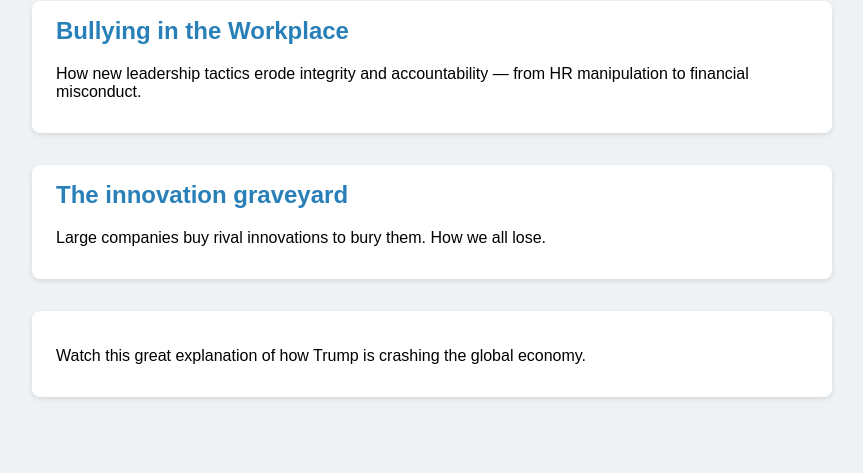
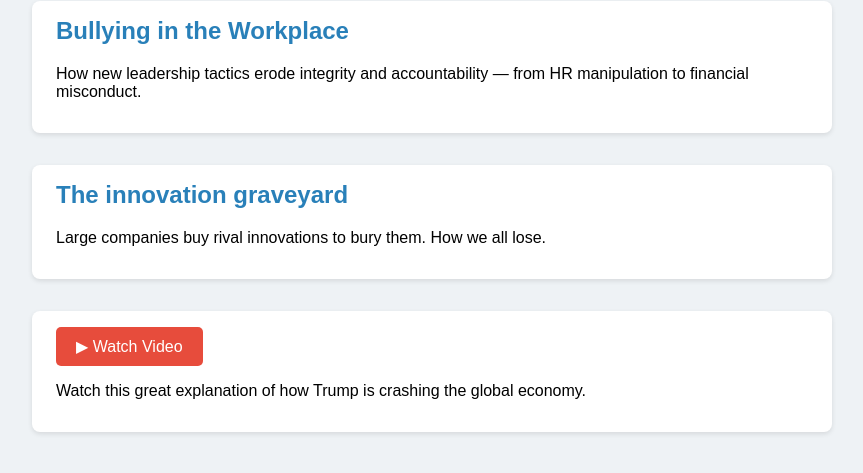
Before and after one commit to Eric-N-Yates/test, a plain HTML site: page index.html in a window 1280 px wide. Shown: the part 111-584 px from the top of the page, without its empty margins (208-1071 px from the left). Drawn offline with Linux system fonts and the light colour scheme.

Commit message:
Update index.html

```diff
--- a/index.html
+++ b/index.html
@@ -55,8 +55,13 @@
     </div>
 
      <div class="post">
-       <h2><a class="button" href="https://www.youtube.com/watch?v=43u3JxB6Umo&list=PL_6zDbB-zRefVolUJSaReDmB-dFfdO0-P"></a></h2>
-      <p>Watch this great explanation of how Trump is crashing the global economy.</p>
+      <a href="https://www.youtube.com/watch?v=43u3JxB6Umo&list=PL_6zDbB-zRefVolUJSaReDmB-dFfdO0-P" target="_blank">
+      <button style="background-color:#e74c3c; color:white; padding:10px 20px; border:none; border-radius:5px; font-size:16px; cursor:pointer;">
+      ▶ Watch Video
+      </button>
+      </a>
+       <p>Watch this great explanation of how Trump is crashing the global economy.</p>
+
     </div>
 
     <!-- Add more blog posts here -->
```
